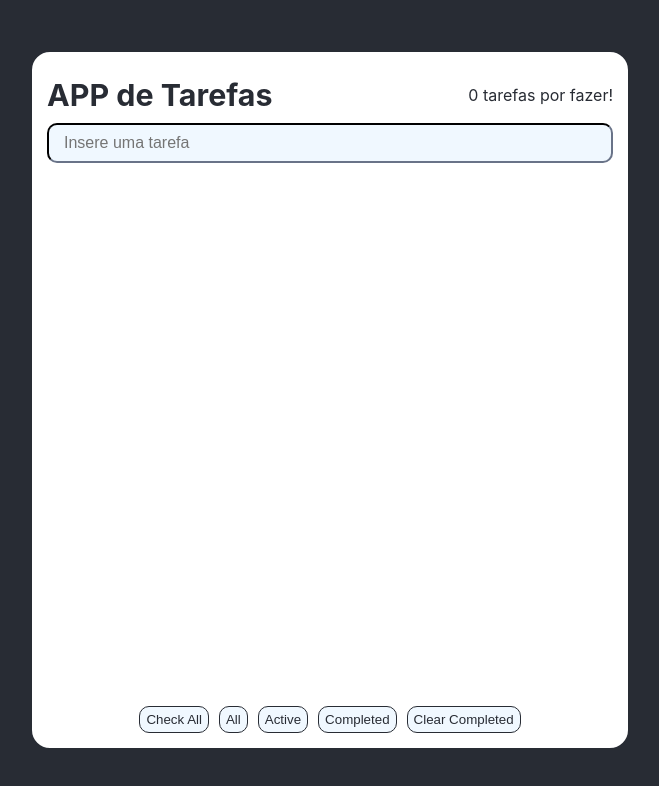
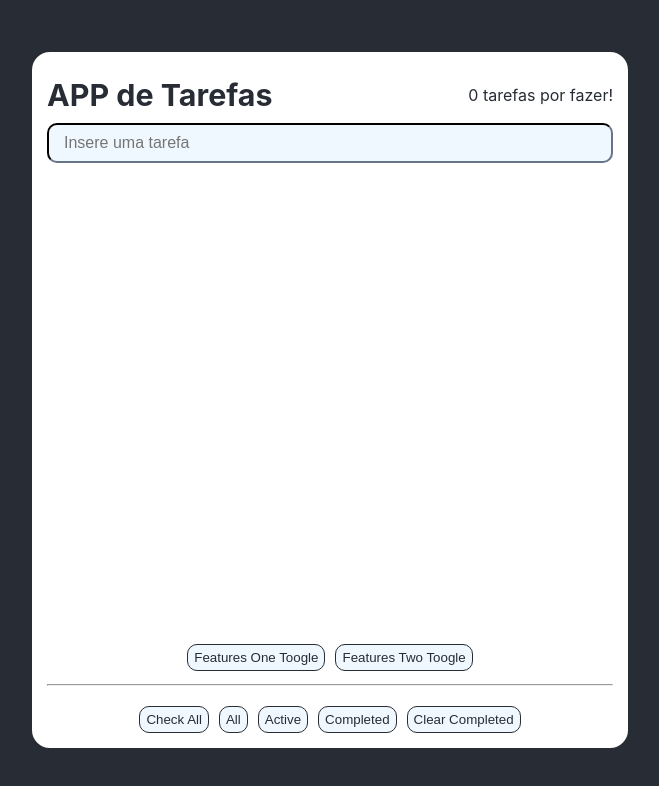
Before and after one commit to anotherlusitano/TodoAppReact, a React (Create React App) app: page / in a window 1280 px wide. Shown: the top 786 px of the page, without its empty margins (310-969 px from the left). Built offline with nearby package versions, Linux system fonts and the light colour scheme.

Commit message:
Adicionar botões para esconder/mostrar as features

```diff
--- a/src/App.css
+++ b/src/App.css
@@ -47,6 +47,12 @@ input {
   width: 100%;
   height: 40px;
   padding-left: 5px;
+}
+
+hr {
+  color: #282c34;
+  width: 100%;
+  size: 2;
 }
 
 /* ------------- Estilo das tarefas ------------- */
@@ -107,13 +113,13 @@ input {
   cursor: pointer;
 }
 
-.filter-container {
+.buttons-container {
   justify-self: end;
   align-self: center;
   margin-top: auto;
 }
 
-.filter-container button {
+.buttons-container button {
   margin-inline: 5px;
   padding-block: 5px;
   border: solid 1px;
@@ -124,7 +130,7 @@ input {
   cursor: pointer;
 }
 
-.filter-container button:hover {
+.buttons-container button:hover {
   border-width: 2px;
 }
 
--- a/src/components/App.jsx
+++ b/src/components/App.jsx
@@ -3,12 +3,22 @@ import "../App.css";
 import TodoItem from "./TodoItem";
 import { TodosContext } from "../context/TodosContext";
 import useLocalStorage from "../hooks/useLocalStorage";
+import useToggle from "../hooks/useToggle";
 import RemainingItems from "./RemainingItems";
+import FeatureButton from "./FeatureButton";
 
 function App() {
   const [todos, setTodos] = useLocalStorage("tarefas", []);
 
   const [input, setInput] = useState("");
+
+  // Usamos isto para não ter Ids duplicados
+  const [lastId, setLastId] = useLocalStorage("lastId", 1);
+
+  const [filter, setFilter] = useState("todas");
+
+  const [toggleFeatureOne, setToggleFeatureOne] = useToggle();
+  const [toggleFeatureTwo, setToggleFeatureTwo] = useToggle();
 
   // Função para termos o valor do Input cada vez que o utilizador insere algo
   function handleInput(event) {
@@ -37,11 +47,6 @@ function App() {
     setLastId(lastId + 1);
     setInput("");
   }
-
-  // Usamos isto para não ter Ids duplicados
-  const [lastId, setLastId] = useLocalStorage("lastId", 1);
-
-  const [filter, setFilter] = useState("todas");
 
   // Vai retornar as tarefas que correspondam a um determinado filtro
   function filteredTodos(filter) {
@@ -112,12 +117,44 @@ function App() {
           </div>
         </TodosContext.Provider>
 
-        <div className="filter-container">
-          <button onClick={completeTodos}>Check All</button>
-          <button onClick={() => setFilter("todas")}>All</button>
-          <button onClick={() => setFilter("por-fazer")}>Active</button>
-          <button onClick={() => setFilter("feitas")}>Completed</button>
-          <button onClick={deleteCompletedTodos}>Clear Completed</button>
+        <div className="buttons-container">
+          <button onClick={setToggleFeatureOne}>Features One Toogle</button>
+          <button onClick={setToggleFeatureTwo}>Features Two Toogle</button>
+        </div>
+
+        <hr />
+
+        <div className="buttons-container">
+          <FeatureButton
+            toggleFeature={toggleFeatureTwo}
+            feature={completeTodos}
+          >
+            Check All
+          </FeatureButton>
+          <FeatureButton
+            toggleFeature={toggleFeatureOne}
+            feature={() => setFilter("todas")}
+          >
+            All
+          </FeatureButton>
+          <FeatureButton
+            toggleFeature={toggleFeatureOne}
+            feature={() => setFilter("por-fazer")}
+          >
+            Active
+          </FeatureButton>
+          <FeatureButton
+            toggleFeature={toggleFeatureOne}
+            feature={() => setFilter("feitas")}
+          >
+            Completed
+          </FeatureButton>
+          <FeatureButton
+            toggleFeature={toggleFeatureTwo}
+            feature={deleteCompletedTodos}
+          >
+            Clear Completed
+          </FeatureButton>
         </div>
       </div>
     </main>
--- /dev/null
+++ b/src/components/FeatureButton.jsx
@@ -0,0 +1,12 @@
+import React from "react";
+
+export default function FeatureButton(props) {
+  return (
+    <button
+      style={props.toggleFeature ? { display: "inline" } : { display: " none" }}
+      onClick={props.feature}
+    >
+      {props.children}
+    </button>
+  );
+}
--- /dev/null
+++ b/src/hooks/useToggle.js
@@ -0,0 +1,13 @@
+import { useState } from 'react';
+
+function useToggle(initialState = true) {
+    const [visible, setVisible] = useState(initialState);
+
+    function toggle() {
+      setVisible(prevVisible => !prevVisible);
+    }
+
+    return [visible, toggle];
+  }
+
+export default useToggle;
```
